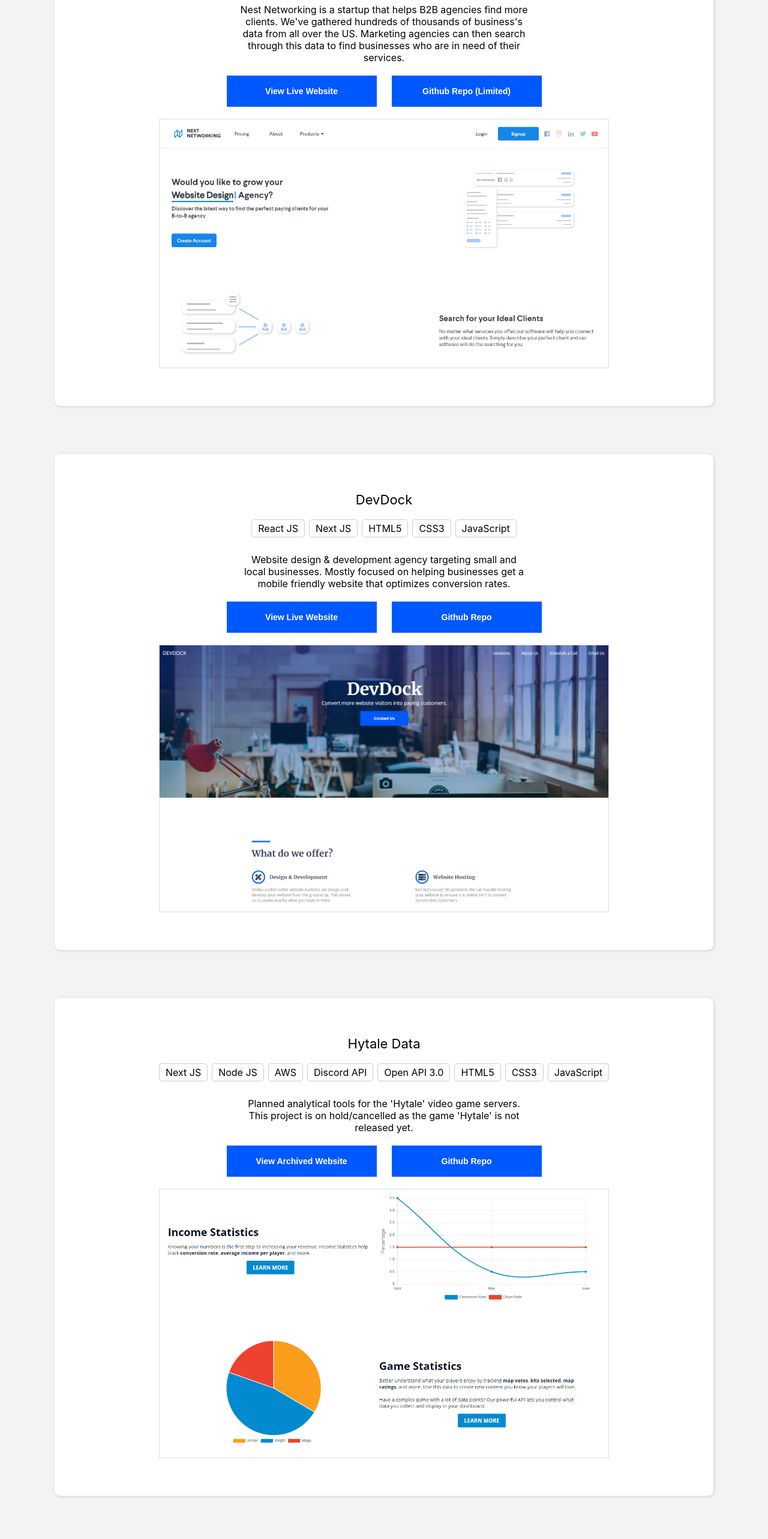
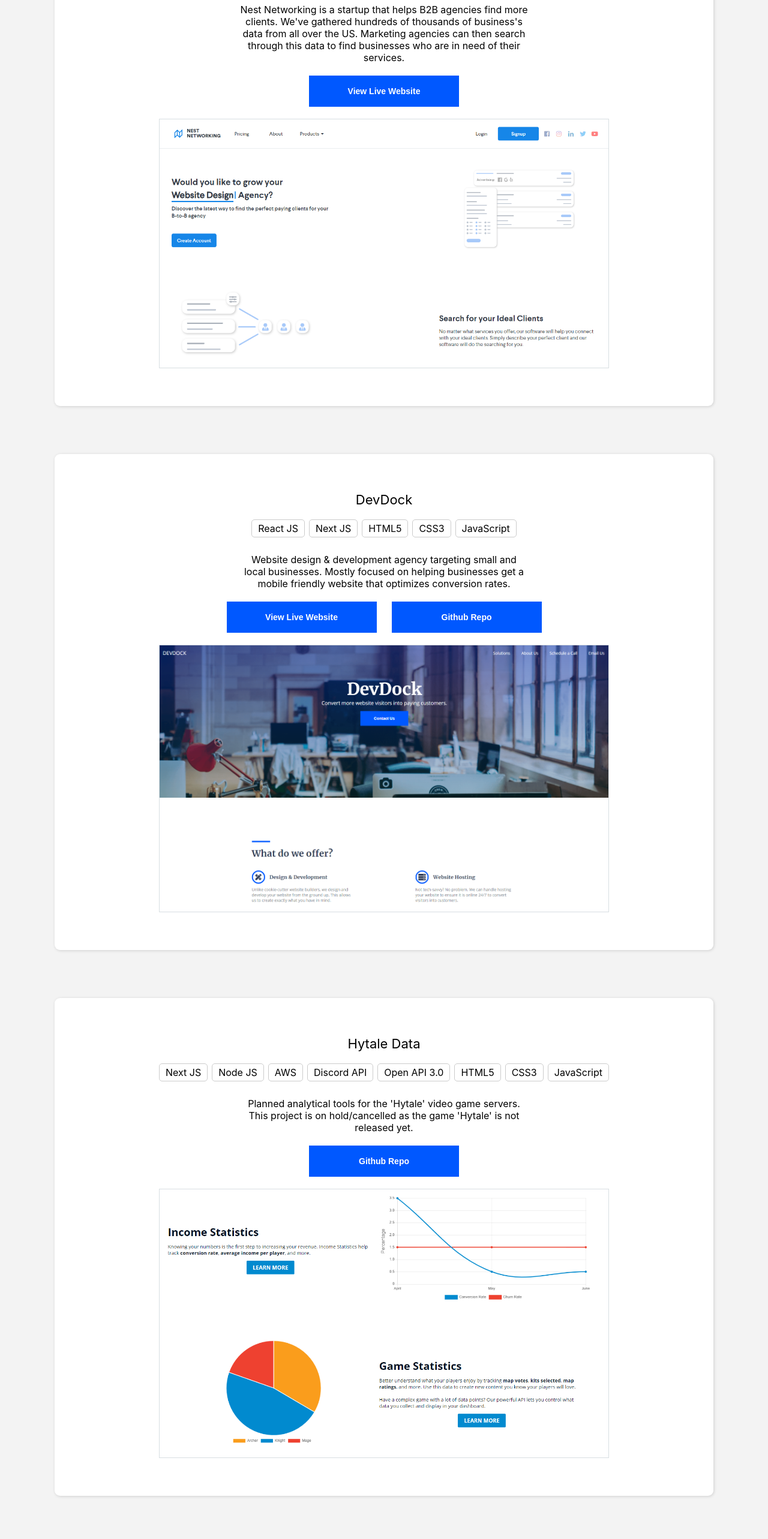
Before and after one commit to AlexzanderFlores/PortfolioWebsite, a React (Create React App) app: page / in a window 1280 px wide. Shown: the part 2340-4906 px from the top of the page at 60% size. Built offline with nearby package versions, Linux system fonts and the light colour scheme.

Commit message:
Update repo links

```diff
--- a/src/components/projects/Projects.js
+++ b/src/components/projects/Projects.js
@@ -47,9 +47,11 @@
           </a>
         )}
 
-        <a href={repoLink} target="_blank" rel="noreferrer noopener">
-          <button>Github Repo{limitedRepo && ' (Limited)'}</button>
-        </a>
+        {repoLink && (
+          <a href={repoLink} target="_blank" rel="noreferrer noopener">
+            <button>Github Repo{limitedRepo && ' (Limited)'}</button>
+          </a>
+        )}
       </div>
 
       {imagePath && (
@@ -86,8 +88,6 @@
         description="Nest Networking is a startup that helps B2B agencies find more clients. We've gathered hundreds of thousands of business's data from all over the US. Marketing agencies can then search through this data to find businesses who are in need of their services."
         liveDemo="https://nestnetworking.com"
         liveProject
-        repoLink="https://github.com/AlexzanderFlores"
-        limitedRepo
         imagePath={nestnetworking}
       />
 
@@ -97,7 +97,7 @@
         description="Website design &amp; development agency targeting small and local businesses. Mostly focused on helping businesses get a mobile friendly website that optimizes conversion rates."
         liveDemo="https://devdock.org"
         liveProject
-        repoLink="https://github.com/AlexzanderFlores"
+        repoLink="https://github.com/AlexzanderFlores/DevDockWebsite"
         imagePath={devdock}
       />
 
@@ -112,9 +112,9 @@
           ...webLanguages
         ]}
         description="Planned analytical tools for the 'Hytale' video game servers. This project is on hold/cancelled as the game 'Hytale' is not released yet."
-        liveDemo="https://hytaledata.com"
-        viewText="View Archived Website"
-        repoLink="https://github.com/AlexzanderFlores"
+        // liveDemo="https://hytaledata.com"
+        // viewText="View Archived Website"
+        repoLink="https://github.com/AlexzanderFlores/HytaleData"
         imagePath={hytaledata}
       />
 
@@ -128,9 +128,9 @@
           ...webLanguages
         ]}
         description="Save money while shopping online. As you view a product on top e-commerce websites the extension will check for cheaper prices on other websites. Checks are done via UPC codes. The website has its own search functionality."
-        liveDemo="https://google.com"
-        viewText="View Archived Website"
-        repoLink="https://github.com/AlexzanderFlores"
+        // liveDemo="https://google.com"
+        // viewText="View Archived Website"
+        repoLink="https://github.com/AlexzanderFlores/Never-Pay-Extra-Website"
         imagePath={neverpayextra}
       />
 
@@ -138,7 +138,7 @@
         name="Pro Mc Games"
         languages={['Java', 'SQL', 'Linux']}
         description="Minecraft network that served over 250,000 unique players over its two-year lifespan before being sold."
-        repoLink="https://github.com/AlexzanderFlores"
+        repoLink="https://github.com/AlexzanderFlores/ProMcGames"
         videoId="pD6Rj2oLKNs"
       />
 
@@ -146,7 +146,7 @@
         name="Portfolio Website"
         languages={['React JS', AWS, ...webLanguages]}
         description="The portfolio website you're viewing currently."
-        repoLink="https://github.com/AlexzanderFlores"
+        repoLink="https://github.com/AlexzanderFlores/PortfolioWebsite"
       />
     </div>
   );
```
